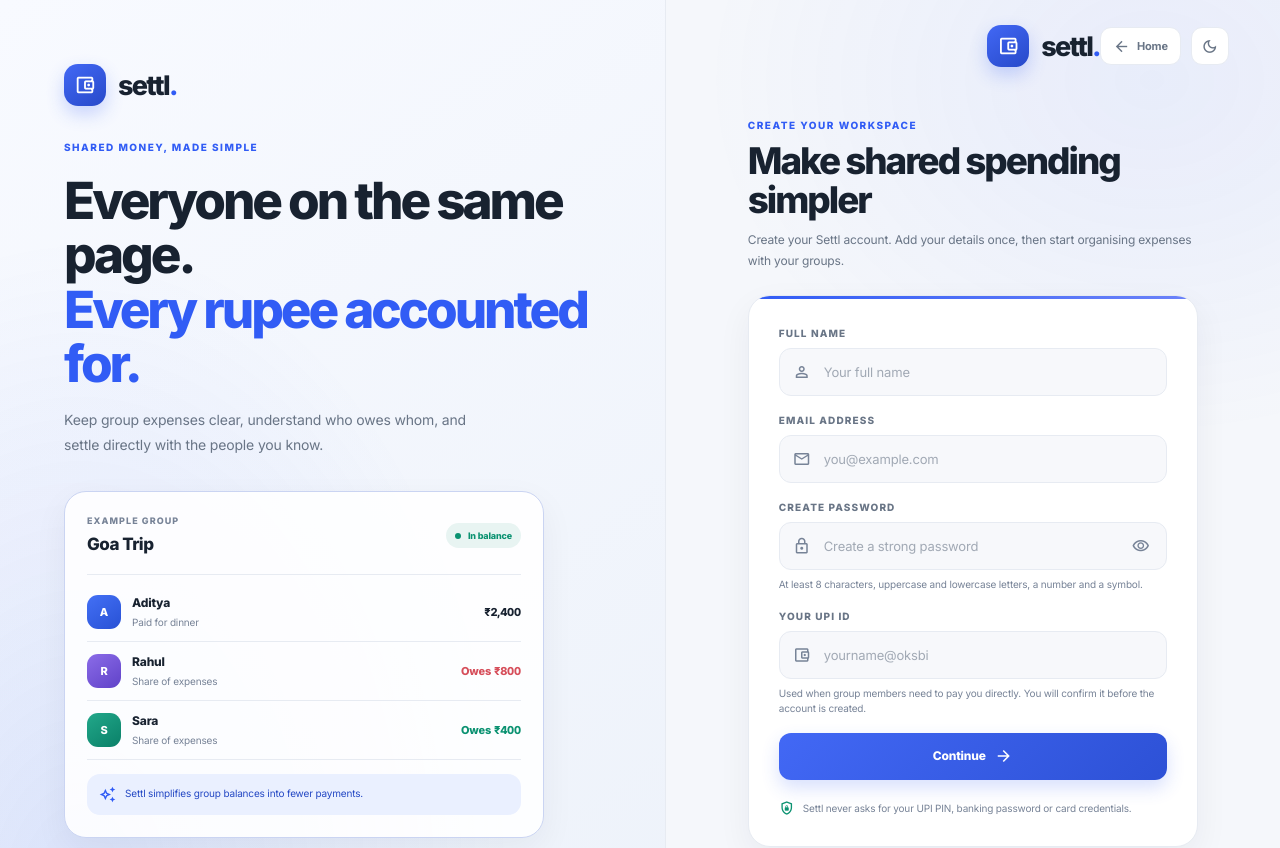
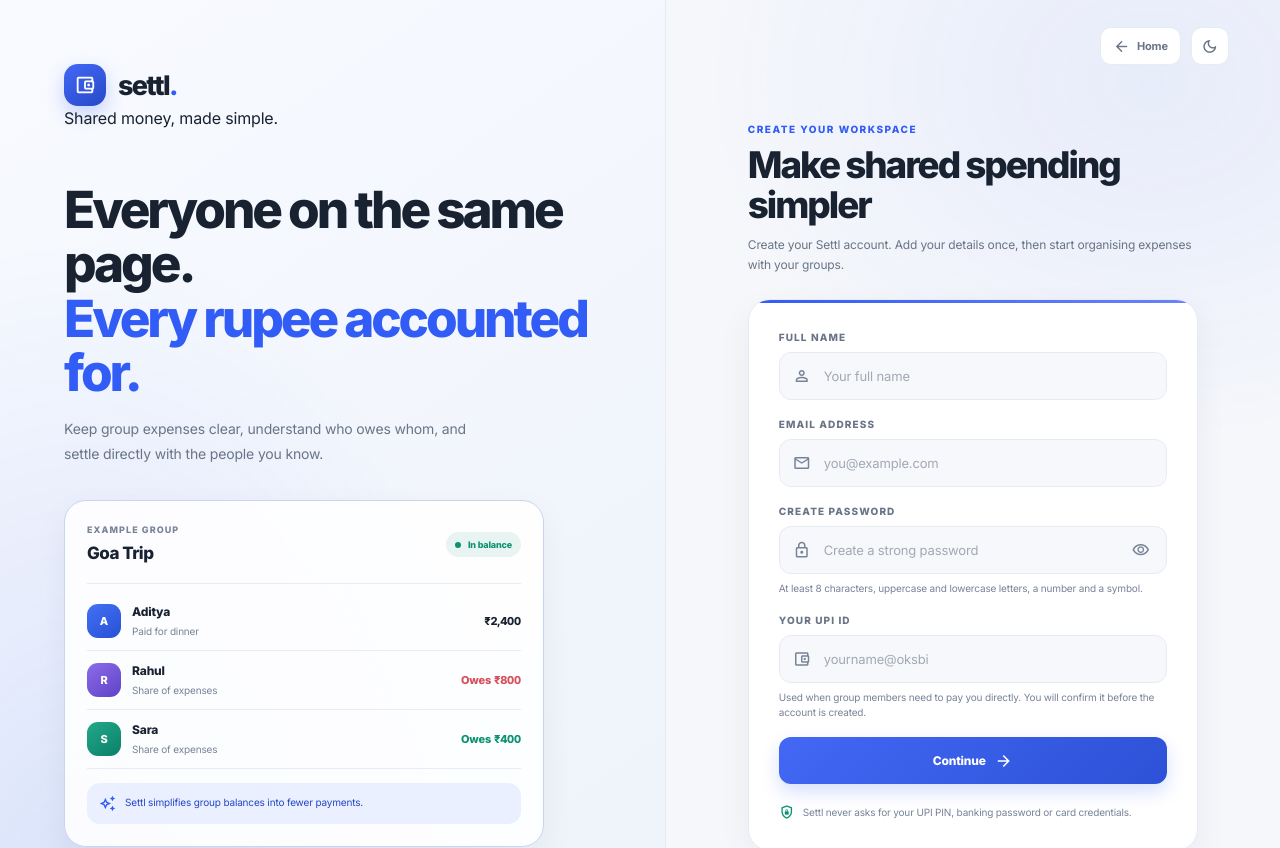
Before and after one commit to mikumaraditya/settl, a React (Vite) app in the folder frontend/: page /register in a window 1280 px wide. Shown: the top 848 px of the page. Built offline with nearby package versions, Linux system fonts and the light colour scheme; no server answers.

Commit message:
Polish Settl auth branding and responsive layout

```diff
--- a/frontend/src/components/AuthShell.jsx
+++ b/frontend/src/components/AuthShell.jsx
@@ -5,15 +5,17 @@ export default function AuthShell({ eyebrow, title, description, children, foote
   return (
     <div className="auth-shell">
       <aside className="auth-visual hidden lg:flex">
+        <div className="auth-brand-lockup">
           <Link to="/" className="auth-brand" aria-label="Settl home">
             <span className="app-brand-mark auth-brand-mark">
               <span className="material-symbols-outlined">account_balance_wallet</span>
             </span>
             <span className="auth-brand-word">settl<span>.</span></span>
           </Link>
+          <p className="auth-brand-tagline">Shared money, made simple.</p>
+        </div>
 
         <div className="auth-visual-copy">
-          <p className="auth-visual-eyebrow">Shared money, made simple</p>
           <h2>Everyone on the same page.<br /><span>Every rupee accounted for.</span></h2>
           <p>Keep group expenses clear, understand who owes whom, and settle directly with the people you know.</p>
         </div>
@@ -58,10 +60,6 @@ export default function AuthShell({ eyebrow, title, description, children, foote
 
       <main className="auth-main">
         <div className="auth-topbar">
-          <Link to="/" className="auth-mobile-brand lg:hidden" aria-label="Settl home">
-            <span className="app-brand-mark auth-brand-mark"><span className="material-symbols-outlined">account_balance_wallet</span></span>
-            <span className="auth-brand-word">settl<span>.</span></span>
-          </Link>
           <div className="auth-top-actions">
             <Link to="/" className="auth-home-link"><span className="material-symbols-outlined">arrow_back</span> Home</Link>
             <ThemeToggle className="auth-theme-toggle" />
```
Lines whose indentation alone changed are shown as unchanged.
